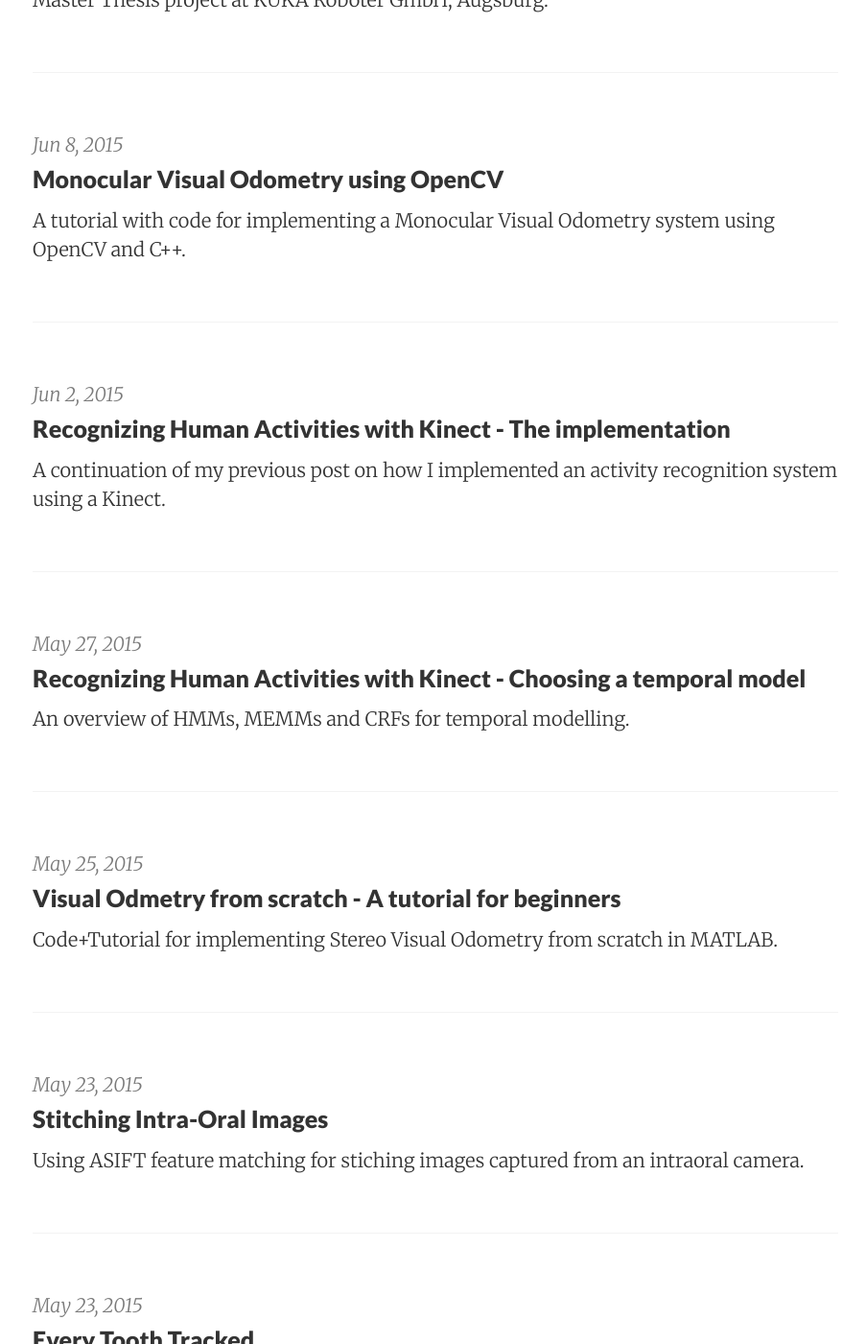
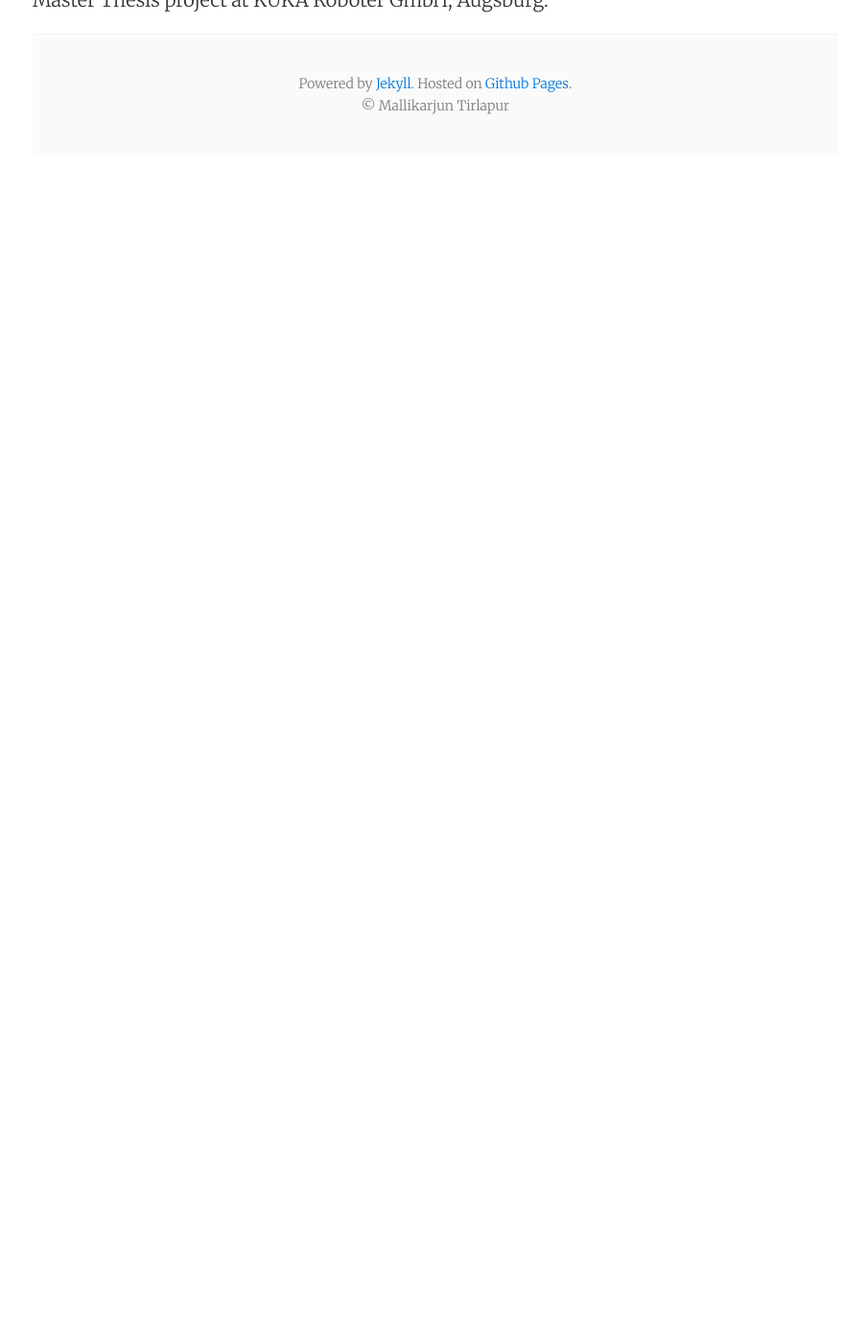
Before and after one commit to MallikarjunTirlapur/MallikarjunTirlapur.github.io, a Jekyll site: the page built from projects/index.html, in a window 1280 px wide and 1400 px high, scrolled down 270 px. Shown: the whole window at 96% size, without its empty margins (186-1089 px from the left). Built offline with Jekyll 4.4.1, drawn with Linux system fonts in a browser that asks for light colours; nearby versions of some CDN libraries; after the commit the page ends 900 px from its top, so only the background shows below that; some of the changed text lies outside the part shown.

Commit message:
Update index.html

```diff
--- a/projects/index.html
+++ b/projects/index.html
@@ -22,125 +22,7 @@ layout: default
         </p>
       </div>
 
-      <div class="post py3">
-        <p class="post-meta">Jun 8, 2015</p>
-        <a href="/vision/monocular-vo/" class="post-link"><h3 class="h3 post-title">Monocular Visual Odometry using OpenCV</h3></a>
-        <p class="post-summary">
 
-            A tutorial with code for implementing a Monocular Visual Odometry system using OpenCV and C++.
-
-        </p>
-      </div>
-
-      <div class="post py3">
-        <p class="post-meta">Jun 2, 2015</p>
-        <a href="/machinelearning/classifying-human-activities-kinect-2/" class="post-link"><h3 class="h3 post-title">Recognizing Human Activities with Kinect - The implementation</h3></a>
-        <p class="post-summary">
-
-            A continuation of my previous post on how I implemented an activity recognition system using a Kinect.
-
-        </p>
-      </div>
-
-      <div class="post py3">
-        <p class="post-meta">May 27, 2015</p>
-        <a href="/machinelearning/classifying-human-activities-kinect/" class="post-link"><h3 class="h3 post-title">Recognizing Human Activities with Kinect - Choosing a temporal model</h3></a>
-        <p class="post-summary">
-
-            An overview of HMMs, MEMMs and CRFs for temporal modelling.
-
-        </p>
-      </div>
-
-      <div class="post py3">
-        <p class="post-meta">May 25, 2015</p>
-        <a href="/vision/visual-odometry-full/" class="post-link"><h3 class="h3 post-title">Visual Odmetry from scratch - A tutorial for beginners</h3></a>
-        <p class="post-summary">
-
-            Code+Tutorial for implementing Stereo Visual Odometry from scratch in MATLAB.
-
-        </p>
-      </div>
-
-      <div class="post py3">
-        <p class="post-meta">May 23, 2015</p>
-        <a href="/vision/stichting-story/" class="post-link"><h3 class="h3 post-title">Stitching Intra-Oral Images</h3></a>
-        <p class="post-summary">
-
-            Using ASIFT feature matching for stiching images captured from an intraoral camera.
-
-        </p>
-      </div>
-
-      <div class="post py3">
-        <p class="post-meta">May 23, 2015</p>
-        <a href="/vision/segmenting-teeth/" class="post-link"><h3 class="h3 post-title">Every Tooth Tracked</h3></a>
-        <p class="post-summary">
-
-            Experimenting various segmentation algorithms to segment every tooth from an intraoral image.
-
-        </p>
-      </div>
-
-      <div class="post py3">
-        <p class="post-meta">Jul 29, 2014</p>
-        <a href="/vision/visual-odometry-read/" class="post-link"><h3 class="h3 post-title">Visual Odometry - The Reading List</h3></a>
-        <p class="post-summary">
-
-            Some resources for getting started with Visual Odometry
-
-        </p>
-      </div>
-
-      <div class="post py3">
-        <p class="post-meta">Jul 21, 2014</p>
-        <a href="/stats/ransac/" class="post-link"><h3 class="h3 post-title">RANSAC</h3></a>
-        <p class="post-summary">
-
-            An introduction to the popular RANSAC algorithm for outlier rejection.
-
-        </p>
-      </div>
-
-      <div class="post py3">
-        <p class="post-meta">Jul 21, 2014</p>
-        <a href="/gpu/parallel-programming-with-cuda/" class="post-link"><h3 class="h3 post-title">Parallel Programming with CUDA</h3></a>
-        <p class="post-summary">
-
-            Why use GPUs, and a "Hello World" example in CUDA/C.
-
-        </p>
-      </div>
-
-  </div>
-
-  <div class="pagination clearfix mb1 mt4">
-  <div class="left">
-
-      <span class="pagination-item disabled">Newer</span>
-
-  </div>
-  <div class="right">
-
-      <span class="pagination-item disabled">Older</span>
-
-  </div>
-</div>
-
-</div>
-
-      </div>
-    </div>
-  </div>
-
-  <footer class="center">
-  <div class="measure">
-    <small>
-      Powered by <a href="https://jekyllrb.com/">Jekyll</a> using <a href="https://pixyll.com/">Pixyll</a> theme. Hosted on <a href="https://pages.github.com/">Github Pages</a>. <br>
-      © Avi Singh
-    </small>
-  </div>
-</footer>
 
 </body>
 </html>
```
